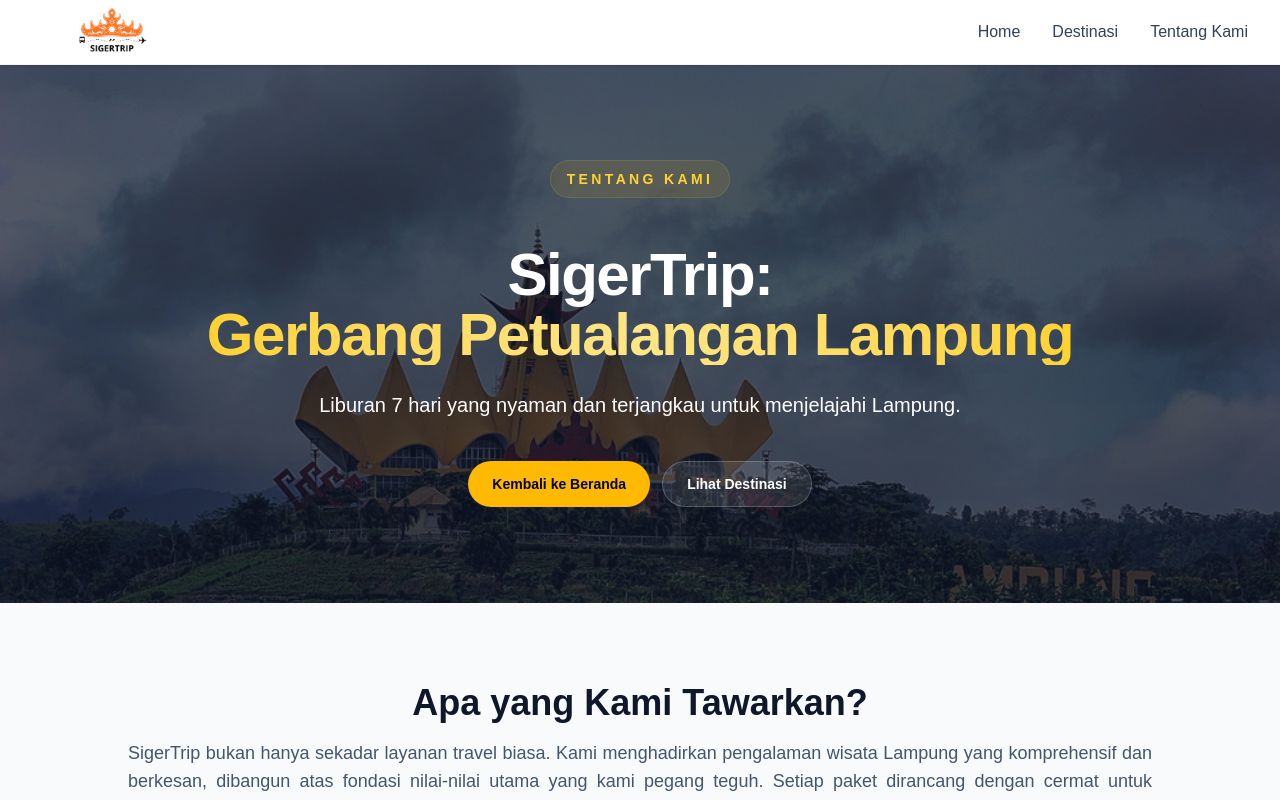
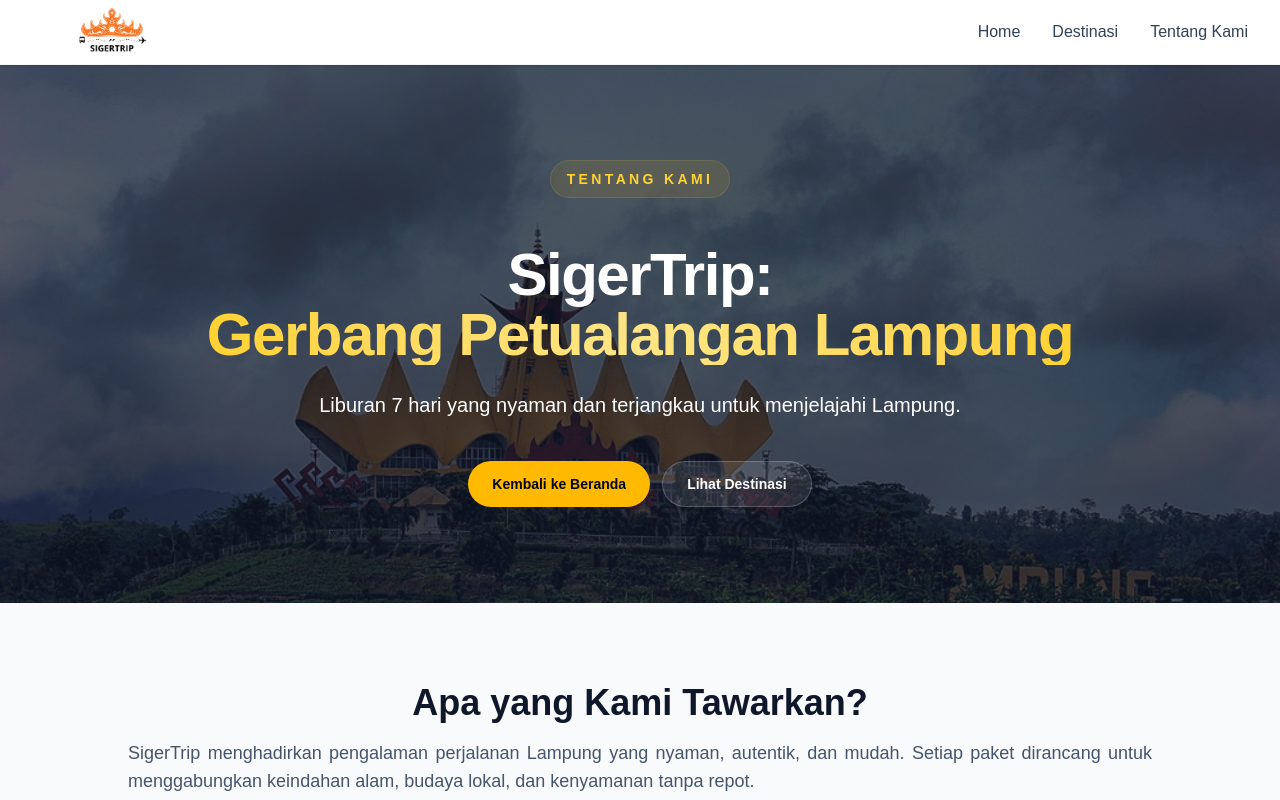
Before and after one commit to Nafiz-547/TI-WEB-24A-ShuangXi, a Next.js app in the folder siger-trip/: page /tentang_kami in a window 1280 px wide. Shown: the top 800 px of the page. Built offline with nearby package versions, Linux system fonts and the light colour scheme.

Commit message:
akmal: mengubah deskripsi pada section kedua

```diff
--- a/siger-trip/app/tentang_kami/page.tsx
+++ b/siger-trip/app/tentang_kami/page.tsx
@@ -41,7 +41,7 @@
       <section className="mx-auto max-w-6xl px-6 py-20 sm:px-10 lg:px-16">
         <div className="text-center mb-16">
           <h2 className="text-4xl font-semibold text-slate-900">Apa yang Kami Tawarkan?</h2>
-          <p className="mt-4 text-lg text-slate-600 text-justify">SigerTrip bukan hanya sekadar layanan travel biasa. Kami menghadirkan pengalaman wisata Lampung yang komprehensif dan berkesan, dibangun atas fondasi nilai-nilai utama yang kami pegang teguh. Setiap paket dirancang dengan cermat untuk memberikan Anda petualangan yang tak terlupakan, memadukan keindahan alam, kekayaan budaya, dan kenyamanan berkualitas tinggi. Kami berkomitmen untuk membuat setiap perjalanan Anda menjadi lebih dari sekadar liburan—menjadi sebuah cerita yang akan Anda ceritakan untuk selamanya.</p>
+          <p className="mt-4 text-lg text-slate-600 text-justify">SigerTrip menghadirkan pengalaman perjalanan Lampung yang nyaman, autentik, dan mudah. Setiap paket dirancang untuk menggabungkan keindahan alam, budaya lokal, dan kenyamanan tanpa repot.</p>
         </div>
 
         <div className="grid gap-12 lg:grid-cols-3 mb-20">
```
